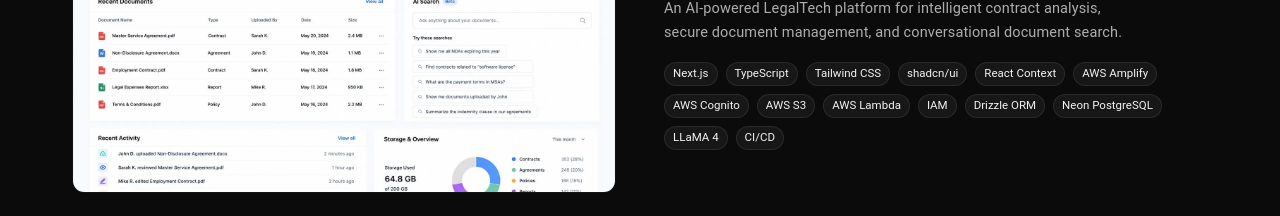
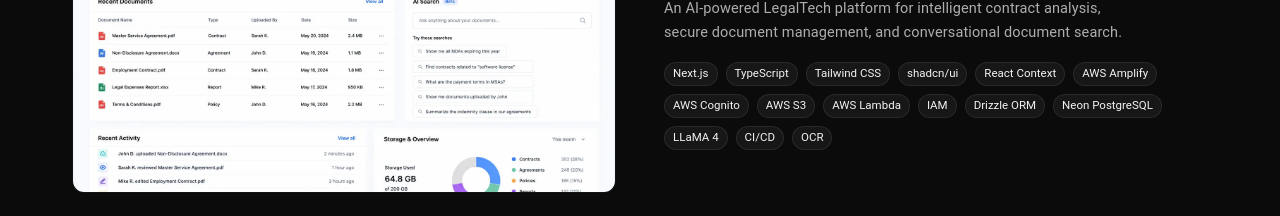
Before and after one commit to tito-github-repos/Tito, a Next.js app: page /ourProjects in a window 1280 px wide. Shown: the part 1360-1576 px from the top of the page. Built offline with nearby package versions, Linux system fonts and the light colour scheme.

Commit message:
smallupdate in projects page

```diff
--- a/src/app/ourProjects/page.tsx
+++ b/src/app/ourProjects/page.tsx
@@ -201,6 +201,7 @@ const PROJECTS: Project[] = [
       "Neon PostgreSQL",
       "LLaMA 4",
       "CI/CD",
+      "OCR",
     ],
 
     image: "/img/projects/legaleey.webp",
```
